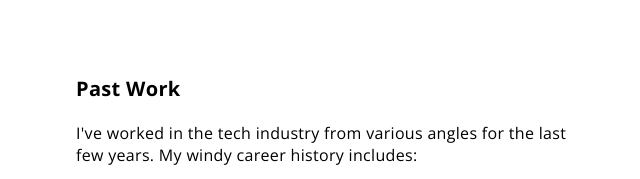
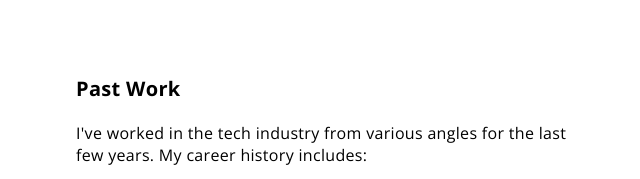
Before and after one commit to tinaparija/tinaparija.github.io, a plain HTML site: page index.html in a window 1280 px wide. Shown: the part 2380-2559 px from the top of the page, 308-948 px from the left. Drawn offline with nearby package versions, Linux system fonts and the light colour scheme.

Commit message:
work history changes

```diff
--- a/index.html
+++ b/index.html
@@ -82,7 +82,7 @@
 			<section class = "work"> <a name ="past_work"></a>
 				<div class = "postblock">
 					<h3>Past Work</h3>
-					<p> I've worked in the tech industry from various angles for the last few years. My windy career history includes:  </p>
+					<p> I've worked in the tech industry from various angles for the last few years. My career history includes:  </p>
 					<ul>
 						<li>Producing technology research reports and advising corporations on strategic partnerships + investments at <a href="http://www.rocketspace.com/" target="_blank">RocketSpace.</a></li>
 						<li>Writing expert witness testimony and creating financial models for intellectual property lawsuits at <a href="https://www.litinomics.com/" target="_blank">Litinomics.</a></li>
```
Also changed, not shown: 1 other file.
